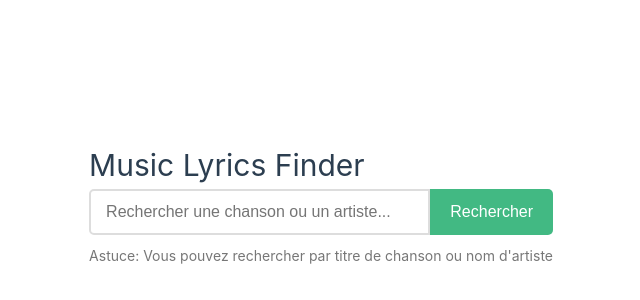
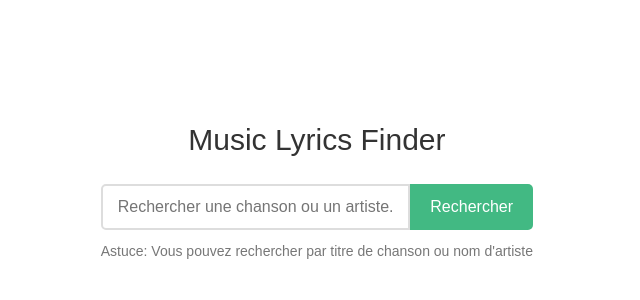
Before and after one commit to OUSSAMAEDDERKAOUI/Lyrico-Vue, a Vue app: page / in a window 1280 px wide. Shown: the part 196-496 px from the top of the page, without its empty margins (87-727 px from the left). Built offline with nearby package versions, Linux system fonts and the light colour scheme.

Commit message:
la creation de style scoped dans app

```diff
--- a/src/App.vue
+++ b/src/App.vue
@@ -114,3 +114,38 @@ function closeSongDetails() {
   lyrics.value = '';
 }
 </script>
+
+<style scoped>
+.app-container {
+  max-width: 1200px;
+  margin: 0 auto;
+  padding: 20px;
+  font-family: 'Arial', sans-serif;
+}
+
+header {
+  text-align: center;
+  margin-bottom: 30px;
+}
+
+h1 {
+  color: #333;
+  margin-bottom: 20px;
+}
+
+.error-message {
+  background-color: #ffebee;
+  color: #c62828;
+  padding: 15px;
+  border-radius: 5px;
+  margin-bottom: 20px;
+  text-align: center;
+}
+
+.loading, .no-results {
+  text-align: center;
+  padding: 30px;
+  color: #666;
+  font-style: italic;
+}
+</style>
```
